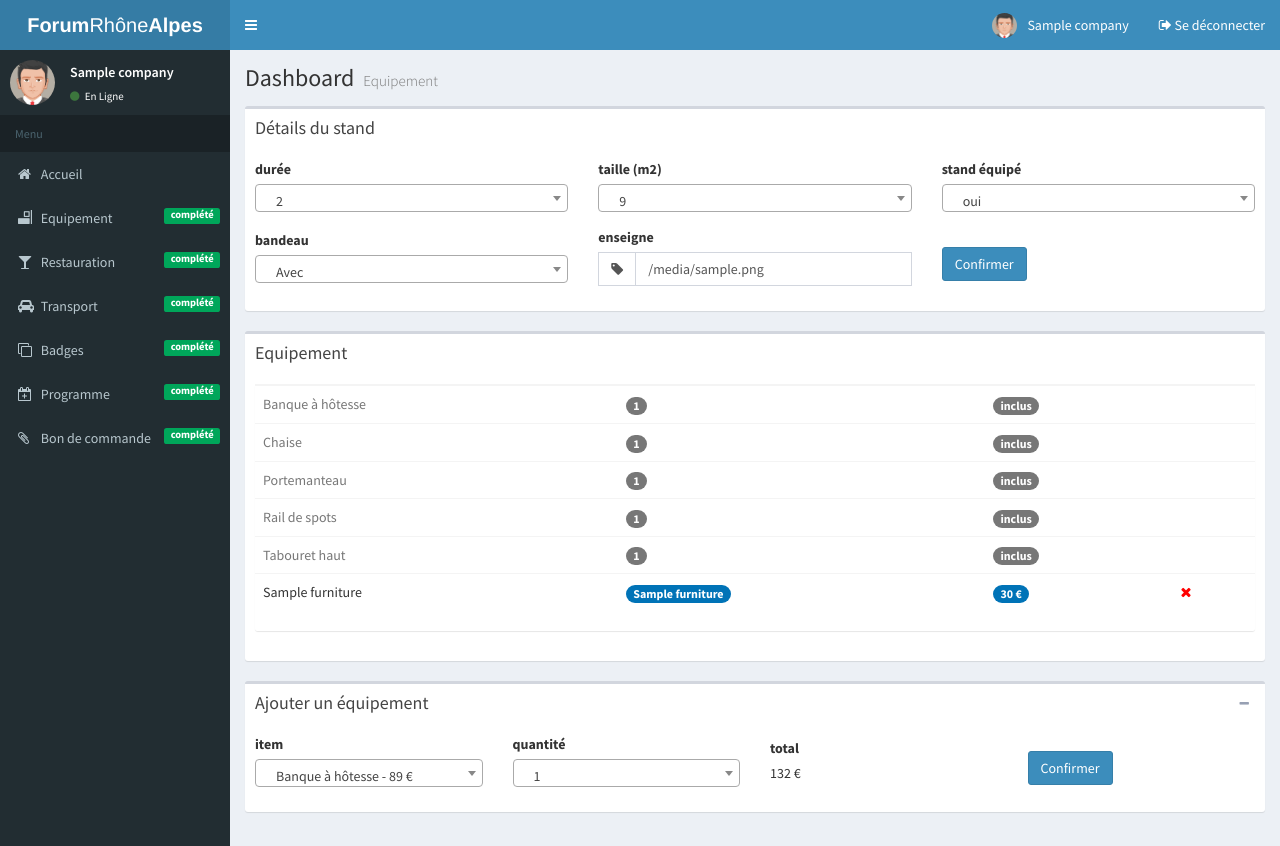
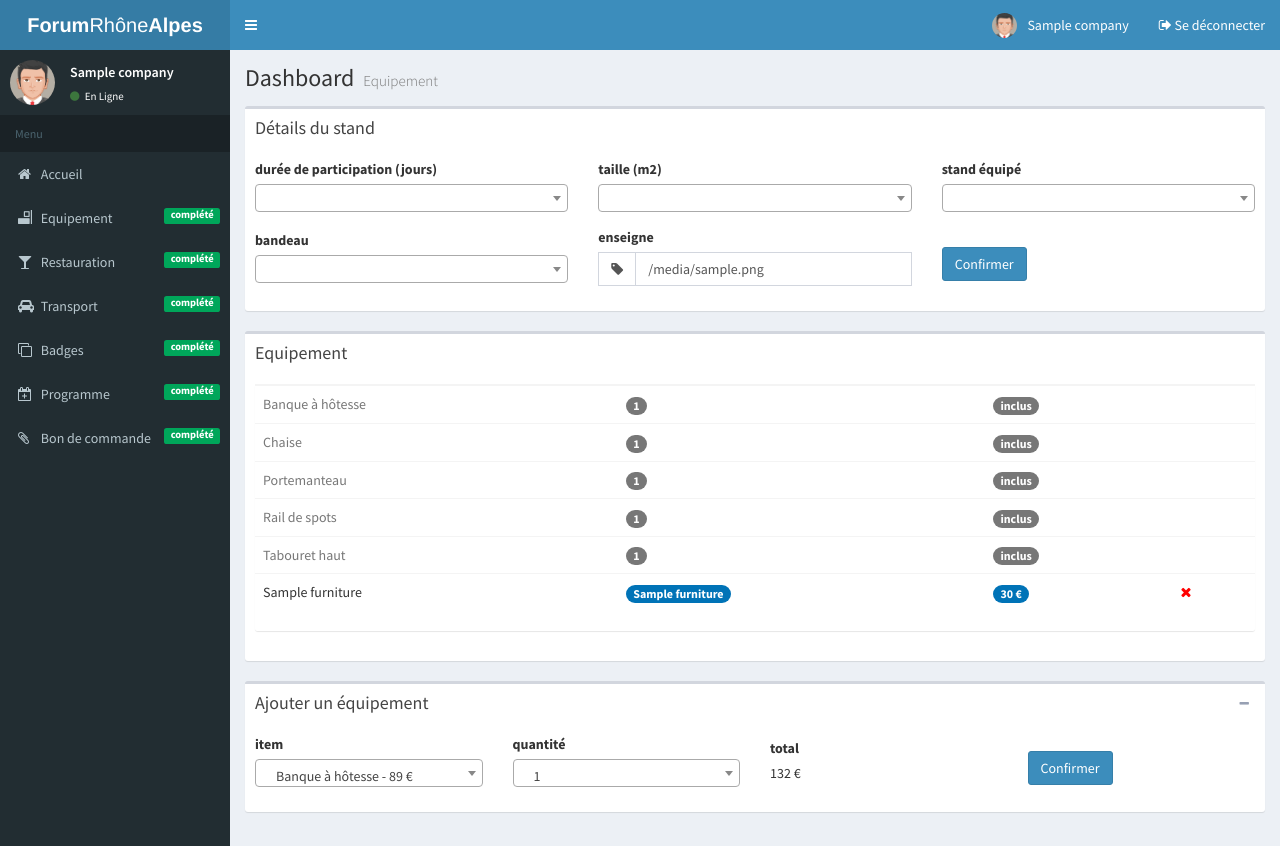
Before and after one commit to ForumOrganisation/forumorg-archived, a Flask app: template forum/templates/dashboard/sections/equipement.html in a window 1280 px wide. Shown: the top 846 px of the page. Run offline with Flask 2, Linux system fonts and the light colour scheme; the template is opened without the code that fills it, so the values that code supplies are empty; a user stored in the database is signed in; a database or web service that is not in the repository returns one stand-in record (values such as "Sample title"); parts of the project's set-up code (start-up, migrations or seed data) failed here and were passed over; some libraries are stand-ins or nearby versions.

Commit message:
Finish equipement

```diff
--- a/forum/templates/dashboard/sections/equipement.html
+++ b/forum/templates/dashboard/sections/equipement.html
@@ -13,7 +13,7 @@
             <div class="row">
                 <div class="col-md-4">
                   <div class="form-group">
-                    <label>durée</label>
+                    <label>durée de participation (jours)</label>
                     <select class="form-control select2 duration" style="width: 100%;">
                       <option>2</option>
                       <option>1</option>
@@ -48,7 +48,7 @@
                 <div class="col-md-4">
                   <div class="form-group">
                     <label>bandeau</label>
-                    <select class="form-control select2" style="width: 100%;">
+                    <select class="form-control select2 bandeau" style="width: 100%;">
                       <option>Avec</option>
                       <option>Sans</option>
                     </select>
@@ -221,7 +221,17 @@
 {% block scripts %}
 <script type="text/javascript">
 $("document").ready(function() {
-  console.log("lol");
+  {% set general = company.sections.equipement.general %};
+
+  var $duration = $('.duration').select2();
+  var $size = $('.size').select2();
+  var $equiped = $('.equiped').select2();
+  var $bandeau = $('.bandeau').select2();
+
+  $duration.val("{{ general.duration }}").trigger("change");
+  $size.val("{{ general.size }}").trigger("change");
+  $equiped.val("{{ general.equiped }}").trigger("change");
+  $bandeau.val("{{ general.bandeau }}").trigger("change");
 });
 
 $('#confirm_stand').on('click', function(e) {
@@ -232,9 +242,9 @@
        duration: Number($(".duration").val()),
        equiped: $(".equiped").val(),
        banner: $("#banner").val(),
-       size: Number($(".size").val())
+       size: Number($(".size").val()),
+       bandeau: $(".bandeau").val()
     };
-    if (general.duration && general.size && general.equiped && general.banner) {
     company.sections.equipement.general = general;
     $.ajax({
       type: "POST",
@@ -247,10 +257,6 @@
           }, 1000);
     }
     });
-    }
-    else {
-        Notify("Veuillez remplir tous les champs.", null, null, "error");
-    }
     return false;
 });
 
--- a/sample.json
+++ b/sample.json
@@ -5,10 +5,11 @@
             "equipement": {
                 "completed": true,
                 "general": {
-                    "duration": 2,
-                    "equiped": "true",
-                    "banner": "AMAZON",
-                    "size": 9
+                    "duration": 1,
+                    "equiped": "non",
+                    "banner": "AMAZON HAP",
+                    "size": 12,
+                    "bandeau": "Avec"
                 },
                 "furniture": {
                     "Mange-debout - 89 \u20ac": 1,
```
Lines whose indentation alone changed are shown as unchanged.
